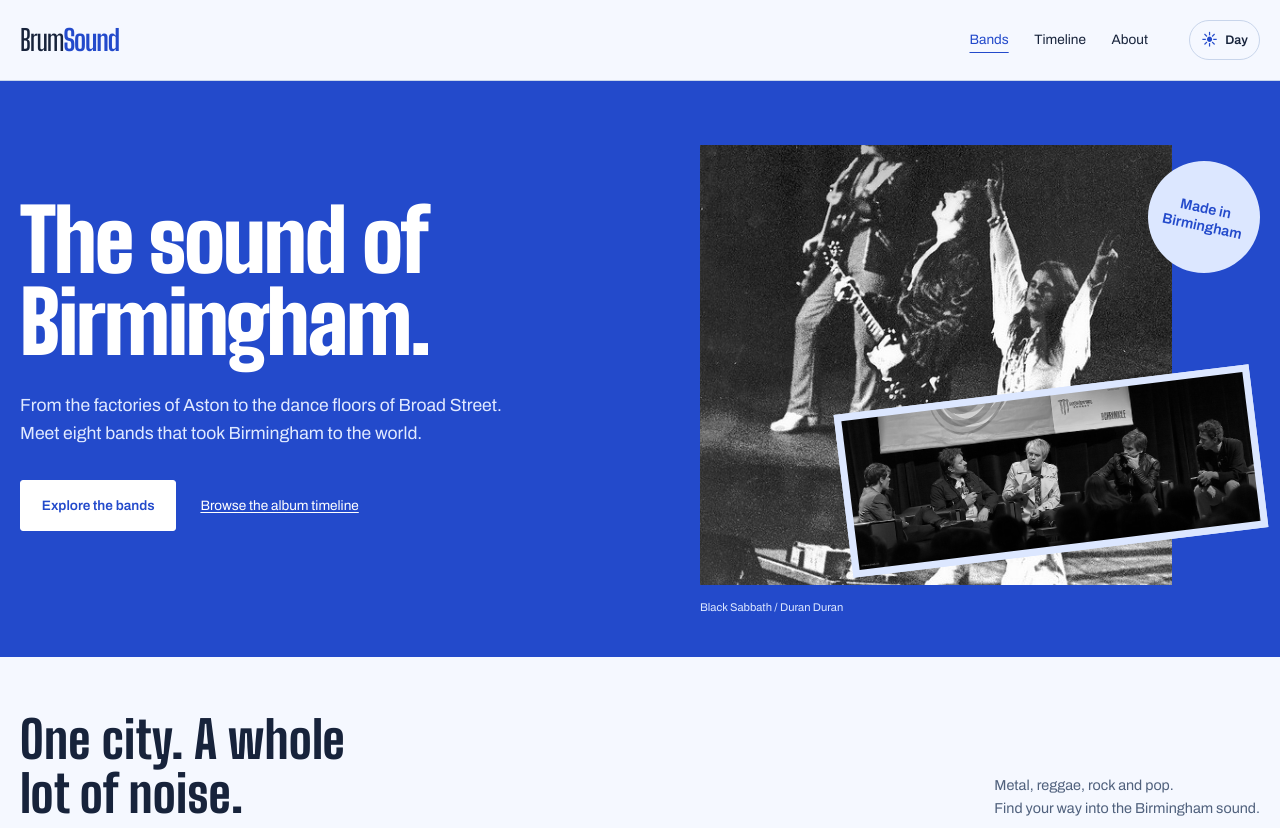
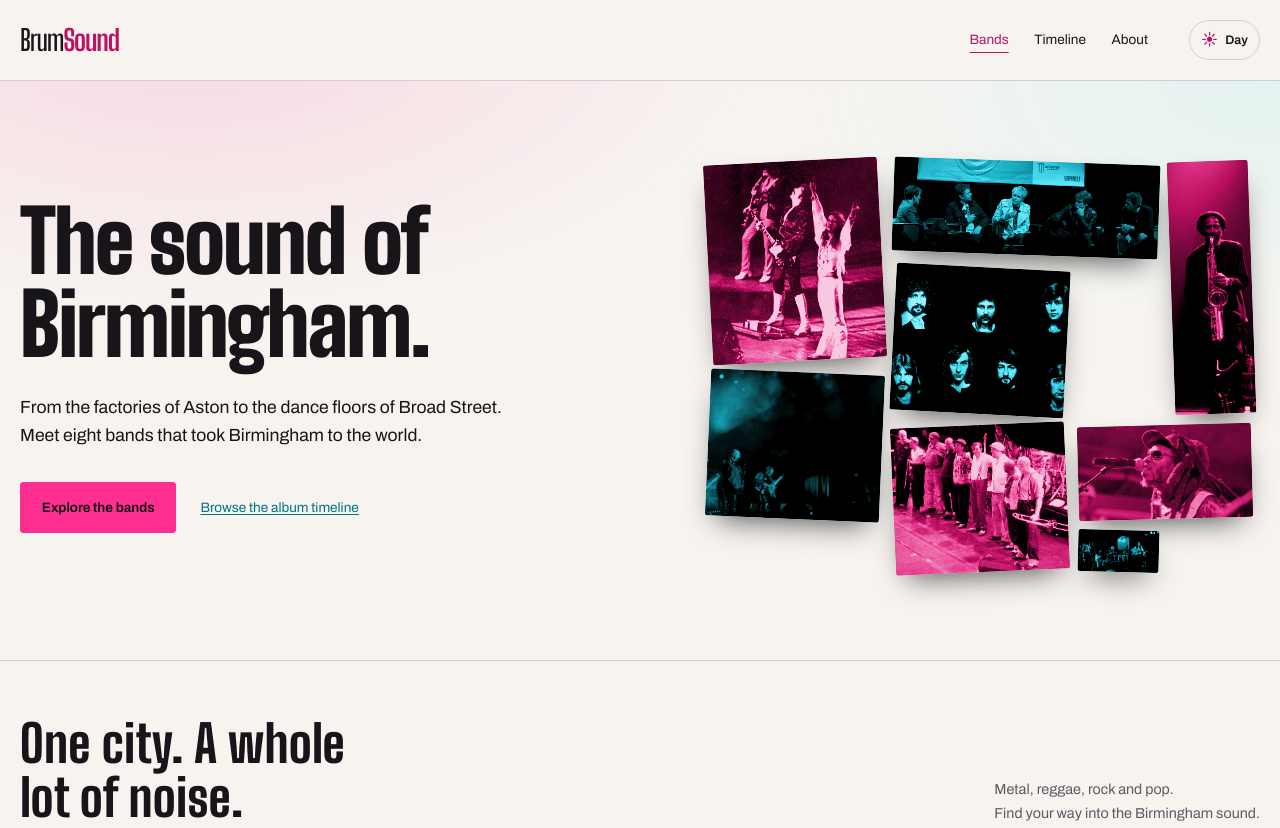
Before and after one commit to DDDemos/BRUM_Music_Demo_1, a plain HTML site: page index.html in a window 1280 px wide. Shown: the top 828 px of the page. Drawn offline with Linux system fonts and the light colour scheme.

Commit message:
chore: restored collage & color scheme

```diff
--- a/css/base.css
+++ b/css/base.css
@@ -1,18 +1,18 @@
-/* BrumSound: cobalt record sleeves, bold condensed type, quiet archive layouts. */
+/* BrumSound: pink and cyan photo collage, bold condensed type, quiet archive layouts. */
 
 @import url('https://fonts.googleapis.com/css2?family=Big+Shoulders+Display:wght@600;700;800;900&family=Archivo:wght@400;500;600&display=swap');
 
 :root {
-  --bg: #161d30;
-  --bg-elevated: #202b43;
-  --bg-card: #25324b;
-  --text: #f5f8ff;
-  --text-muted: #b5c3dc;
-  --border: #45516b;
+  --bg: #0b0b0d;
+  --bg-elevated: #16151a;
+  --bg-card: #1b1a20;
+  --text: #f4f2f0;
+  --text-muted: #a8a5b0;
+  --border: #2b2a32;
 
   /* the one thread that ties every page together, metal or pop */
-  --accent: #aec9ff;
-  --accent-2: #b9d5ff;
+  --accent: #ff2f92;
+  --accent-2: #33e6ff;
 
   /* per-band mood, overridden by themes.css; sane defaults here */
   --accent-band: var(--accent);
@@ -30,39 +30,39 @@
 /* Follow the visitor's OS until they make an explicit choice. */
 @media (prefers-color-scheme: light) {
   :root:not([data-color-theme]) {
-    --bg: #f5f8ff;
-    --bg-elevated: #e3ecff;
+    --bg: #f7f4f0;
+    --bg-elevated: #eee9e3;
     --bg-card: #ffffff;
-    --text: #17233b;
-    --text-muted: #50617d;
-    --border: #c8d5eb;
+    --text: #17151a;
+    --text-muted: #5f5964;
+    --border: #d4cdd5;
     --band-tint: #f3edf2;
-    --accent: #234acb;
-    --accent-2: #234acb;
+    --accent: #bd1264;
+    --accent-2: #007582;
     color-scheme: light;
   }
 }
 
 :root[data-color-theme="light"] {
-  --bg: #f5f8ff;
-  --bg-elevated: #e3ecff;
+  --bg: #f7f4f0;
+  --bg-elevated: #eee9e3;
   --bg-card: #ffffff;
-  --text: #17233b;
-  --text-muted: #50617d;
-  --border: #c8d5eb;
+  --text: #17151a;
+  --text-muted: #5f5964;
+  --border: #d4cdd5;
   --band-tint: #f3edf2;
-  --accent: #234acb;
-  --accent-2: #234acb;
+  --accent: #bd1264;
+  --accent-2: #007582;
   color-scheme: light;
 }
 
 :root[data-color-theme="dark"] {
-  --bg: #161d30;
-  --bg-elevated: #202b43;
-  --bg-card: #25324b;
-  --text: #f5f8ff;
-  --text-muted: #b5c3dc;
-  --border: #45516b;
+  --bg: #0b0b0d;
+  --bg-elevated: #16151a;
+  --bg-card: #1b1a20;
+  --text: #f4f2f0;
+  --text-muted: #a8a5b0;
+  --border: #2b2a32;
   --band-tint: #141318;
   color-scheme: dark;
 }
@@ -124,8 +124,8 @@
   position: absolute;
   left: -999px;
   top: auto;
-  background: var(--accent);
-  color: #161d30;
+  background: #ff2f92;
+  color: #0b0b0d;
   padding: 0.75em 1.25em;
   font-weight: 600;
   z-index: 100;
@@ -185,7 +185,7 @@
 }
 .site-nav a:hover,
 .site-nav a[aria-current="page"] {
-  color: #161d30;
+  color: #0b0b0d;
   background: var(--accent);
 }
 
@@ -222,24 +222,89 @@
   gap: 1rem;
 }
 
-/* A single record-sleeve composition anchors the homepage. */
-.hero { padding: 4rem 0; background: #234acb; color: #fff; }
-.hero h1 { color: #fff; }
-.hero p.lede { font-size: 1.1rem; color: #e0e9ff; max-width: 48ch; }
+/* Intro copy and the original eight-band photo collage. */
+.hero {
+  padding: 4rem 0;
+  color: var(--text);
+  border-bottom: 1px solid var(--border);
+  background:
+    radial-gradient(60rem 30rem at 15% -10%, rgba(255,47,146,.14), transparent 60%),
+    radial-gradient(50rem 26rem at 100% 0%, rgba(51,230,255,.10), transparent 60%),
+    var(--bg);
+}
+.hero h1 { color: var(--text); }
+.hero p.lede { font-size: 1.1rem; color: var(--text); max-width: 48ch; }
 .hero-grid { display: grid; grid-template-columns: 1.1fr 1fr; gap: 4rem; align-items: center; }
 .home-page .hero { padding: 4rem 0 4.5rem; }
 .hero-copy h1 { font-size: clamp(4rem, 6.7vw, 6.4rem); line-height: .96; letter-spacing: -.025em; margin-bottom: 1.8rem; }
 .hero-actions { display: flex; gap: 1.5rem; align-items: center; flex-wrap: wrap; margin-top: 2rem; }
-.hero-actions .btn { background: #fff; color: #234acb; border-color: #fff; padding: .85rem 1.3rem; }
-.hero-actions .btn:hover { background: #dce7ff; }
-.hero-actions .text-link { color: #fff; font-size: .85rem; }
-.hero-art { position: relative; height: 440px; margin-right: 1.5rem; }
-.sleeve-photo { position: absolute; inset: 0 12% 0 0; overflow: hidden; background: #162444; }
-.sleeve-photo img { width: 100%; height: 100%; object-fit: cover; object-position: center 35%; filter: grayscale(1); }
-.sleeve-inset { position: absolute; width: 78%; bottom: 2rem; right: -1.5rem; border: 7px solid #dce7ff; transform: rotate(-7deg); background: #dce7ff; }
-.sleeve-inset img { width: 100%; height: auto; filter: grayscale(1); }
-.sleeve-caption { position: absolute; bottom: -2rem; left: 0; font-size: .7rem; color: #dce7ff; }
-.record-label { position: absolute; right: -1.5rem; top: 1rem; width: 112px; height: 112px; display: flex; align-items: center; justify-content: center; border-radius: 50%; background: #dce7ff; color: #234acb; font-size: .9rem; font-weight: 600; line-height: 1.25; text-align: center; transform: rotate(12deg); }
+.hero-actions .btn { background: #ff2f92; color: #0b0b0d; border-color: #ff2f92; padding: .85rem 1.3rem; }
+.hero-actions .btn:hover { background: transparent; color: var(--accent); }
+.hero-actions .text-link { color: var(--accent-2); font-size: .85rem; }
+/* hero photo collage: a pinned-up wall of the bands, in duotone */
+.hero-collage {
+  display: grid;
+  grid-template-columns: repeat(6, 1fr);
+  grid-auto-rows: 2.6rem;
+  gap: 0.7rem;
+  padding: 1rem 0.5rem;
+}
+.collage-tile {
+  position: relative;
+  isolation: isolate;
+  overflow: hidden;
+  border-radius: 3px;
+  box-shadow: 0 14px 30px -12px rgba(0, 0, 0, 0.7);
+  transform: rotate(var(--tilt, 0deg));
+  transition: transform 0.2s ease;
+}
+.collage-tile:hover { transform: rotate(var(--tilt, 0deg)) scale(1.04); z-index: 2; }
+.collage-tile img {
+  width: 100%;
+  height: 100%;
+  object-fit: cover;
+  filter: grayscale(1) contrast(1.2) brightness(0.85);
+}
+.collage-tile::after {
+  content: "";
+  position: absolute;
+  inset: 0;
+  mix-blend-mode: color;
+  background: var(--tile-tint, #ff2f92);
+  opacity: 0.82;
+  transition: opacity 0.2s ease;
+}
+.collage-tile:hover::after { opacity: 0.15; }
+
+.ct-1 { grid-column: 1 / 3; grid-row: 1 / 5; --tilt: -3deg; --tile-tint: #ff2f92; }
+.ct-2 { grid-column: 3 / 6; grid-row: 1 / 3; --tilt: 2deg; --tile-tint: #33e6ff; }
+.ct-3 { grid-column: 6 / 7; grid-row: 1 / 6; --tilt: -2deg; --tile-tint: #ff2f92; }
+.ct-4 { grid-column: 3 / 5; grid-row: 3 / 6; --tilt: 3deg; --tile-tint: #33e6ff; }
+.ct-5 { grid-column: 5 / 7; grid-row: 6 / 8; --tilt: -1.5deg; --tile-tint: #ff2f92; }
+.ct-6 { grid-column: 1 / 3; grid-row: 5 / 8; --tilt: 2.5deg; --tile-tint: #33e6ff; }
+.ct-7 { grid-column: 3 / 5; grid-row: 6 / 9; --tilt: -2.5deg; --tile-tint: #ff2f92; }
+.ct-8 { grid-column: 5 / 6; grid-row: 8 / 9; --tilt: 1.5deg; --tile-tint: #33e6ff; }
+
+@media (max-width: 58rem) {
+  .hero-collage { grid-auto-rows: 3.6rem; }
+}
+@media (max-width: 30rem) {
+  .hero-collage {
+    grid-template-columns: repeat(4, 1fr);
+    grid-auto-rows: 3.2rem;
+  }
+  .ct-1 { grid-column: 1 / 3; grid-row: 1 / 4; }
+  .ct-2 { grid-column: 3 / 5; grid-row: 1 / 3; }
+  .ct-3 { display: none; }
+  .ct-4 { grid-column: 3 / 5; grid-row: 3 / 5; }
+  .ct-5 { display: none; }
+  .ct-6 { grid-column: 1 / 3; grid-row: 4 / 6; }
+  .ct-7 { grid-column: 3 / 5; grid-row: 5 / 7; }
+  .ct-8 { display: none; }
+}
+@media (prefers-reduced-motion: reduce) {
+  .collage-tile:hover { transform: rotate(var(--tilt, 0deg)); }
+}
 .eyebrow { display: inline-block; font-size: .9rem; margin-bottom: 1rem; color: inherit; }
 .band-directory { padding-top: 3.5rem; scroll-margin-top: 6rem; }
 .directory-heading { display: flex; align-items: end; justify-content: space-between; gap: 2rem; }
@@ -247,14 +312,12 @@
 .directory-heading p { margin: 0; font-size: .9rem; }
 @media (max-width: 58rem) {
   .hero-grid { gap: 2rem; }
-  .hero-art { height: 370px; }
   .hero-copy h1 { font-size: clamp(3.6rem, 8vw, 6rem); }
 }
 @media (max-width: 42rem) {
   .hero-grid { grid-template-columns: 1fr; gap: 3rem; }
   .home-page .hero { padding: 2.5rem 0 4rem; }
   .hero-copy h1 { font-size: clamp(3.5rem, 13vw, 5.4rem); }
-  .hero-art { height: 350px; max-width: 450px; width: calc(100% - 1.5rem); }
   .directory-heading { display: block; }
   .directory-heading p { margin-top: 1rem; }
 }
@@ -414,9 +477,9 @@
   text-decoration: none;
   padding: 0.7em 1.3em;
   border-radius: var(--shape-radius, 6px);
-  background: #234acb;
-  color: #fff;
-  border: 1px solid #234acb;
+  background: #ff2f92;
+  color: #0b0b0d;
+  border: 1px solid #ff2f92;
 }
 .btn:hover { background: transparent; color: var(--accent); }
 .btn-outline {
--- a/index.html
+++ b/index.html
@@ -32,11 +32,15 @@
         <p class="lede">From the factories of Aston to the dance floors of Broad Street. Meet eight bands that took Birmingham to the world.</p>
         <div class="hero-actions"><a class="btn" href="#bands">Explore the bands</a><a class="text-link" href="timeline.html">Browse the album timeline</a></div>
       </div>
-      <div class="hero-art" aria-hidden="true">
-        <div class="sleeve-photo"><img src="images/black-sabbath.jpg" alt="" width="501" height="640" fetchpriority="high"></div>
-        <div class="sleeve-inset"><img src="images/duran-duran.jpg" alt="" width="960" height="357"></div>
-        <span class="sleeve-caption">Black Sabbath / Duran Duran</span>
-        <span class="record-label">Made in<br>Birmingham</span>
+      <div class="hero-collage" aria-hidden="true">
+        <div class="collage-tile ct-1"><img src="images/black-sabbath.jpg" alt="" fetchpriority="high" width="501" height="640"></div>
+        <div class="collage-tile ct-2"><img src="images/duran-duran.jpg" alt="" loading="lazy" width="960" height="357"></div>
+        <div class="collage-tile ct-3"><img src="images/ub40.jpg" alt="" loading="lazy" width="960" height="1440"></div>
+        <div class="collage-tile ct-4"><img src="images/elo.png" alt="" loading="lazy" width="846" height="582"></div>
+        <div class="collage-tile ct-5"><img src="images/steel-pulse.jpg" alt="" loading="lazy" width="960" height="640"></div>
+        <div class="collage-tile ct-6"><img src="images/judas-priest.jpg" alt="" loading="lazy" width="960" height="639"></div>
+        <div class="collage-tile ct-7"><img src="images/dexys.jpg" alt="" loading="lazy" width="960" height="779"></div>
+        <div class="collage-tile ct-8"><img src="images/traffic.jpg" alt="" loading="lazy" width="960" height="641"></div>
       </div>
     </div>
   </section>
```
Also changed, not shown: 2 other files.
